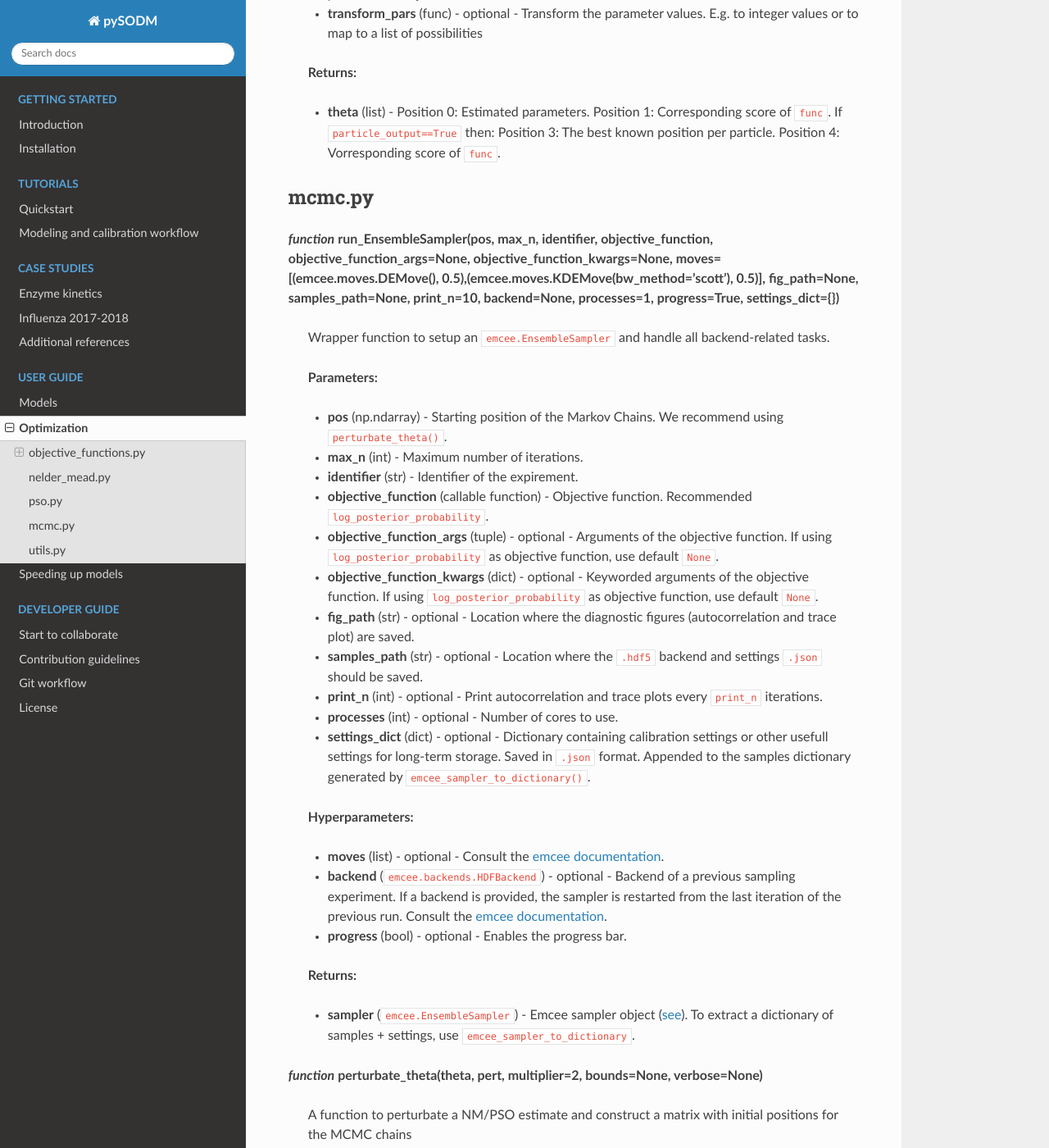
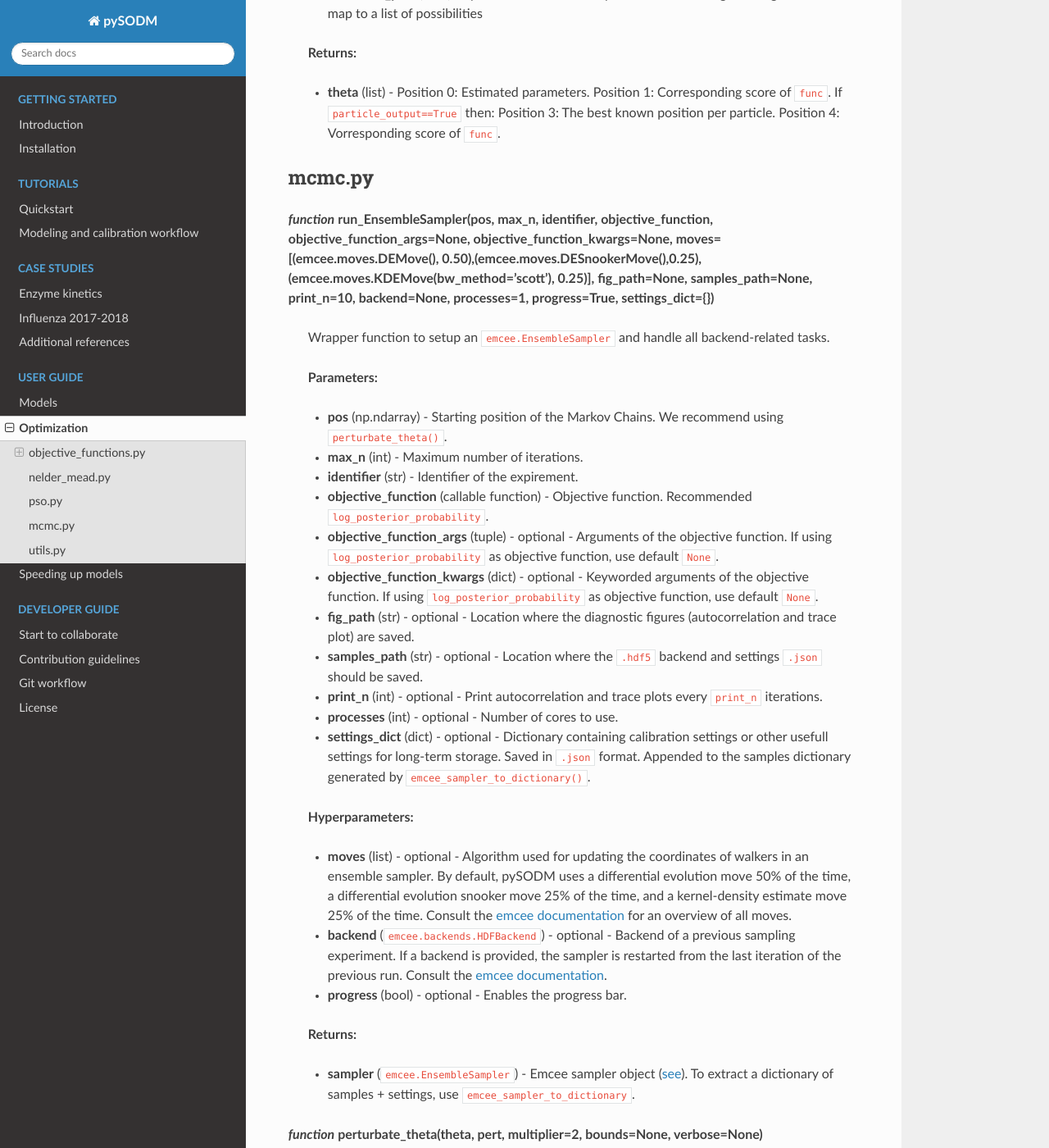
Before and after one commit to twallema/pySODM, a Sphinx documentation site: the page built from docs/optimization.md, in a window 1280 px wide and 1400 px high, scrolled down 7098 px. Shown: the whole window at 82% size. Built offline with Sphinx 7.4.7 and the Read the Docs theme 2.0.0, drawn with Linux system fonts in a browser that asks for light colours; some of the changed text lies outside the part shown.

Commit message:
Add in a 25% chance of using an emcee.DESnookermove by default (#87)

```diff
--- a/docs/optimization.md
+++ b/docs/optimization.md
@@ -150,7 +150,7 @@
 >    Perform a [Nelder-Mead minimization](https://en.wikipedia.org/wiki/Nelder%E2%80%93Mead_method).
 
 >    **Parameters:**
->    * **func** (function) - Callable function or class representing the objective function to be minimized. Recommended `log_posterior_probability`.
+>    * **func** (function) - Callable function or class representing the objective function to be minimized. Recommended `pySODM.optimization.log_posterior_probability`.
 >    * **x_start** (list or 1D np.ndarray) - Starting estimate for the search algorithm. Length must equal the number of provided bounds.
 >    * **step** (list or 1D np.ndarray) - (Relative) size of the initial search simplex.
 >    * **bounds** (list) - optional - The bounds of the design variable(s). In form `[(lb_1, ub_1), ..., (lb_n, ub_n)]`. If class `log_posterior_probability` is used as `func`, it already contains bounds. If bounds are provided these will overwrite the bounds available in the 'log_posterior_probability' object.
@@ -202,7 +202,7 @@
 
 ## mcmc.py
 
-***function* run_EnsembleSampler(pos, max_n, identifier, objective_function, objective_function_args=None, objective_function_kwargs=None, moves=[(emcee.moves.DEMove(), 0.5),(emcee.moves.KDEMove(bw_method='scott'), 0.5)], fig_path=None, samples_path=None, print_n=10, backend=None, processes=1, progress=True, settings_dict={})**
+***function* run_EnsembleSampler(pos, max_n, identifier, objective_function, objective_function_args=None, objective_function_kwargs=None, moves=[(emcee.moves.DEMove(), 0.50),(emcee.moves.DESnookerMove(),0.25),(emcee.moves.KDEMove(bw_method='scott'), 0.25)], fig_path=None, samples_path=None, print_n=10, backend=None, processes=1, progress=True, settings_dict={})**
 
 > Wrapper function to setup an `emcee.EnsembleSampler` and handle all backend-related tasks.
 
@@ -220,7 +220,7 @@
 >    * **settings_dict** (dict) - optional - Dictionary containing calibration settings or other usefull settings for long-term storage. Saved in `.json` format. Appended to the samples dictionary generated by `emcee_sampler_to_dictionary()`.
 
 >    **Hyperparameters:**
->    * **moves** (list) - optional - Consult the [emcee documentation](https://emcee.readthedocs.io/en/stable/user/moves/).
+>    * **moves** (list) - optional - Algorithm used for updating the coordinates of walkers in an ensemble sampler. By default, pySODM uses a differential evolution move 50% of the time, a differential evolution snooker move 25% of the time, and a kernel-density estimate move 25% of the time. Consult the [emcee documentation](https://emcee.readthedocs.io/en/stable/user/moves/) for an overview of all moves.
 >    * **backend** (`emcee.backends.HDFBackend`) - optional - Backend of a previous sampling experiment. If a backend is provided, the sampler is restarted from the last iteration of the previous run. Consult the [emcee documentation](https://emcee.readthedocs.io/en/stable/user/backends/).
 >    * **progress** (bool) - optional - Enables the progress bar.
 
```
Also changed, not shown: other parts of docs/optimization.md (+1 -1 lines), 1 other file.
